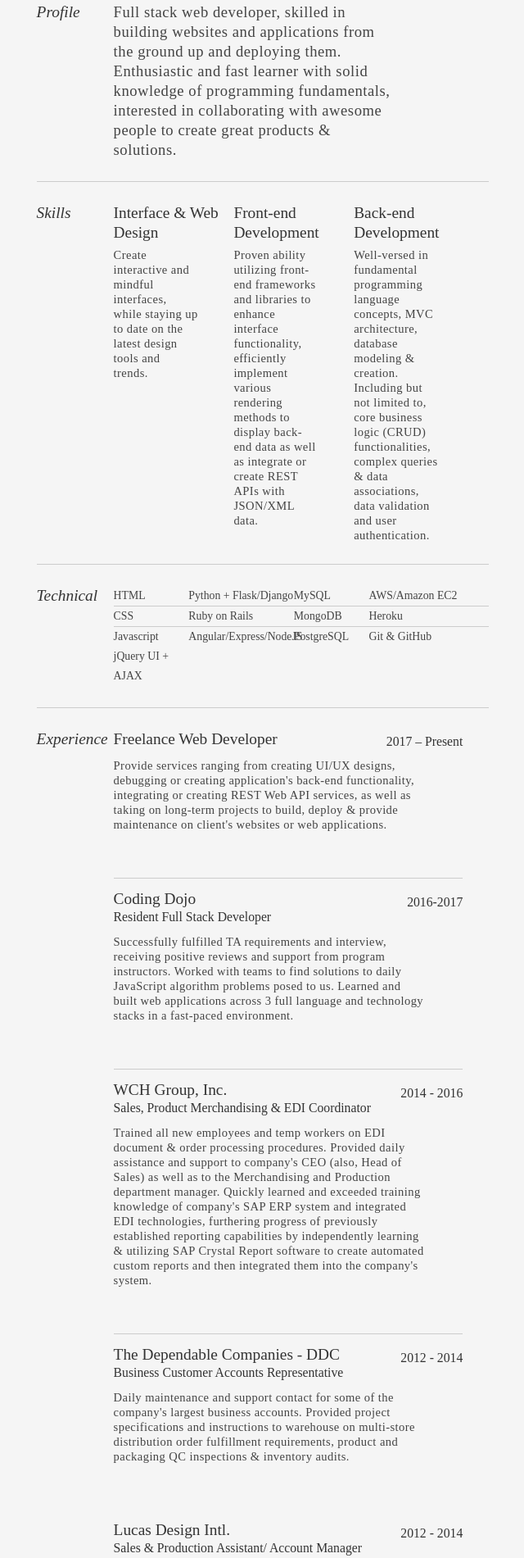
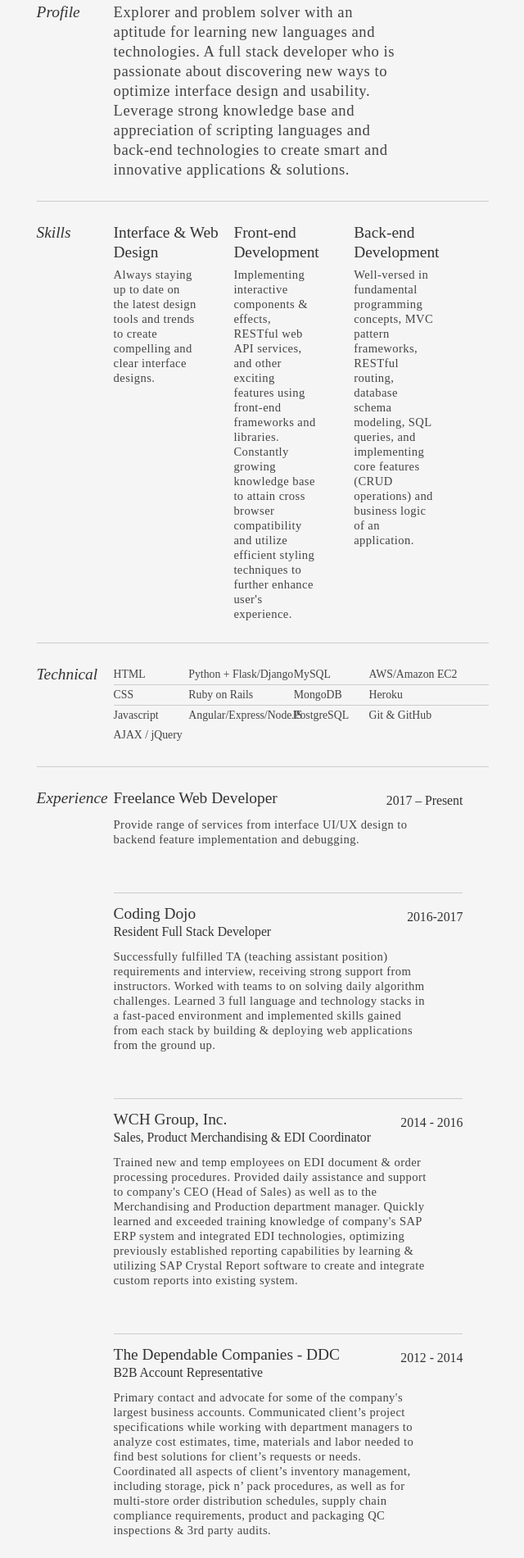
Before and after one commit to som2734/som2734.github.io, a plain HTML site: page index.html in a window 1280 px wide. Shown: the part 324-2225 px from the top of the page at 82% size, without its empty margins (319-959 px from the left). Drawn offline with Linux system fonts and the light colour scheme; a web font is replaced by a local one.

Commit message:
resume edits

```diff
--- a/index.html
+++ b/index.html
@@ -27,7 +27,7 @@
 
 				<div class="yui-u">
 					<div class="contact-info">
-						<h3><a id="pdf" href="SUSANMASHEVICH-2.pdf" target="_blank">Download PDF</a></h3>
+						<h3><a id="pdf" href="SusanMashevichResume-v2.pdf" target="_blank">Download PDF</a></h3>
 						<h3><a href="mailto:smashevich@gmail.com">smashevich@gmail.com</a></h3>
 						<h3><a href="https://susanmash.github.io">susanmash.github.io</a></h3>
 						<h3>(323) - 405-2215</h3>
@@ -46,7 +46,7 @@
 						</div>
 						<div class="yui-u">
 							<p class="enlarge">
-								Full stack web developer, skilled in building websites and applications from the ground up and deploying them. Enthusiastic and fast learner with solid knowledge of programming fundamentals, interested in collaborating with awesome people to create great products &amp; solutions.
+								Explorer and problem solver with an aptitude for learning new languages and technologies. A full stack developer who is passionate about discovering new ways to optimize interface design and usability. Leverage strong knowledge base and appreciation of scripting languages and back-end technologies to create smart and innovative applications &amp; solutions.
 							</p>
 						</div>
 					</div><!--// .yui-gf -->
@@ -59,17 +59,18 @@
 
 								<div class="talent">
 									<h2>Interface &amp; Web Design</h2>
-									<p>Create interactive and mindful interfaces, while staying up to date on the latest design tools and trends.</p>
+									<p>Always staying up to date on the latest design tools and trends to create compelling and clear interface designs.</p>
 								</div>
 
 								<div class="talent">
 									<h2>Front-end Development</h2>
-									<p>Proven ability utilizing front-end frameworks and libraries to enhance interface functionality, efficiently implement various rendering methods to display back-end data as well as integrate or create REST APIs with JSON/XML data.</p>
+									<p>Implementing interactive components &amp; effects, RESTful web API services, and other exciting features using front-end frameworks and libraries. Constantly growing knowledge base to attain cross browser compatibility and utilize efficient styling techniques to further enhance user's experience.</p>
 								</div>
 
 								<div class="talent">
 									<h2>Back-end Development</h2>
-									<p>Well-versed in fundamental programming language concepts, MVC architecture, database modeling &amp; creation. Including but not limited to, core business logic (CRUD) functionalities, complex queries &amp; data associations, data validation and user authentication.</p>
+									<!-- <p>Well-versed in fundamental programming language concepts, MVC architecture, database modeling &amp; creation. Including but not limited to, core business logic (CRUD) functionalities, complex queries &amp; data associations, data validation and user authentication.</p> -->
+									<p>Well-versed in fundamental programming concepts, MVC pattern frameworks, RESTful routing, database schema modeling, SQL queries, and implementing core features (CRUD operations) and business logic of an application. </p>
 								</div>
 						</div>
 					</div><!--// .yui-gf -->
@@ -83,7 +84,7 @@
 								<li>HTML</li>
 								<li>CSS</li>
 								<li  class="last">Javascript</li>
-								<li class="last">jQuery UI + AJAX</li>
+								<li class="last">AJAX / jQuery</li>
 							</ul>
 
 							<ul class="talent talentB">
@@ -119,36 +120,36 @@
 								<h3></h3>
 								<h4>2017 – Present</h4>
 
-								<p>Provide services ranging from creating UI/UX designs, debugging or creating application's back-end functionality, integrating or creating REST Web API services, as well as taking on long-term projects to build, deploy &amp; provide maintenance on client's websites or web applications.</p>
+								<p>Provide range of services from interface UI/UX design to backend feature implementation and debugging.</p>
 							</div>
 
 							<div class="job">
 								<h2>Coding Dojo</h2>
 								<h3>Resident Full Stack Developer</h3>
 								<h4>2016-2017</h4>
-								<p>Successfully fulfilled TA requirements and interview, receiving positive reviews and support from program instructors. Worked with teams to find solutions to daily JavaScript algorithm problems posed to us. Learned and built web applications across 3 full language and technology stacks in a fast-paced environment.</p>
+								<p>Successfully fulfilled TA (teaching assistant position) requirements and interview, receiving strong support from instructors. Worked with teams to on solving daily algorithm challenges. Learned 3 full language and technology stacks in a fast-paced environment and implemented skills gained from each stack by building &amp; deploying web applications from the ground up.</p>
 							</div>
 
 							<div class="job">
 								<h2>WCH Group, Inc.</h2>
 								<h3>Sales, Product Merchandising &amp; EDI Coordinator</h3>
 								<h4>2014 - 2016</h4>
-								<p>Trained all new employees and temp workers on EDI document &amp; order processing procedures. Provided daily assistance and support to company's CEO (also, Head of Sales) as well as to the Merchandising and Production department manager. Quickly learned and exceeded training knowledge of company's SAP ERP system and integrated EDI technologies, furthering progress of previously established reporting capabilities by independently learning &amp; utilizing SAP Crystal Report software to create automated custom reports and then integrated them into the company's system.</p>
+								<p>Trained new and temp employees on EDI document &amp; order processing procedures. Provided daily assistance and support to company's CEO (Head of Sales) as well as to the Merchandising and Production department manager. Quickly learned and exceeded training knowledge of company's SAP ERP system and integrated EDI technologies, optimizing previously established reporting capabilities by learning &amp; utilizing SAP Crystal Report software to create and integrate custom reports into existing system.</p>
 							</div>
 
 
 							<div class="job last">
 								<h2>The Dependable Companies - DDC</h2>
-								<h3>Business Customer Accounts Representative</h3>
+								<h3>B2B Account Representative</h3>
 								<h4>2012 - 2014</h4>
-								<p>Daily maintenance and support contact for some of the company's largest business accounts. Provided project specifications and instructions to warehouse on multi-store distribution order fulfillment requirements, product and packaging QC inspections &amp; inventory audits.</p>
+								<p>Primary contact and advocate for some of the company's largest business accounts. Communicated client’s project specifications while working with department managers to analyze cost estimates, time, materials and labor needed to find best solutions for client’s requests or needs. Coordinated all aspects of client’s inventory management, including storage, pick n’ pack procedures, as well as for multi-store order distribution schedules, supply chain compliance requirements, product and packaging QC inspections &amp; 3rd party audits.</p>
 							</div>
 
 							<div class="job last">
 								<h2>Lucas Design Intl.</h2>
 								<h3>Sales &amp; Production Assistant/ Account Manager</h3>
 								<h4>2012 - 2014</h4>
-								<p>Corresponded daily with sales reps and buyers from supply chain partners. Created product presentation materials and displays for various events, meetings and tradeshows. Managed new overseas factory production life cycles. Assisted designers on packaging design revisions (personally, editing designs in Photoshop when needed), product specifications and requirements, preforming QA analysis &amp; QC inspections of production samples.</p>
+								<p>Provided daily support and assistance to VP of International sales and sales team reps. Communicated directly with supply chain buyers. Created presentation materials and product displays for various events, meetings and tradeshows. Managed overseas factory product manufacturing, being involved in all aspects of the product life cycle. Assisted designers on packaging design revisions, creating new design specs in Photoshop, performing QA tests and coordinating QC inspections of TOP samples.</p>
 							</div>
 
 						</div><!--// .yui-u -->
```
Also changed, not shown: 2 other files.
